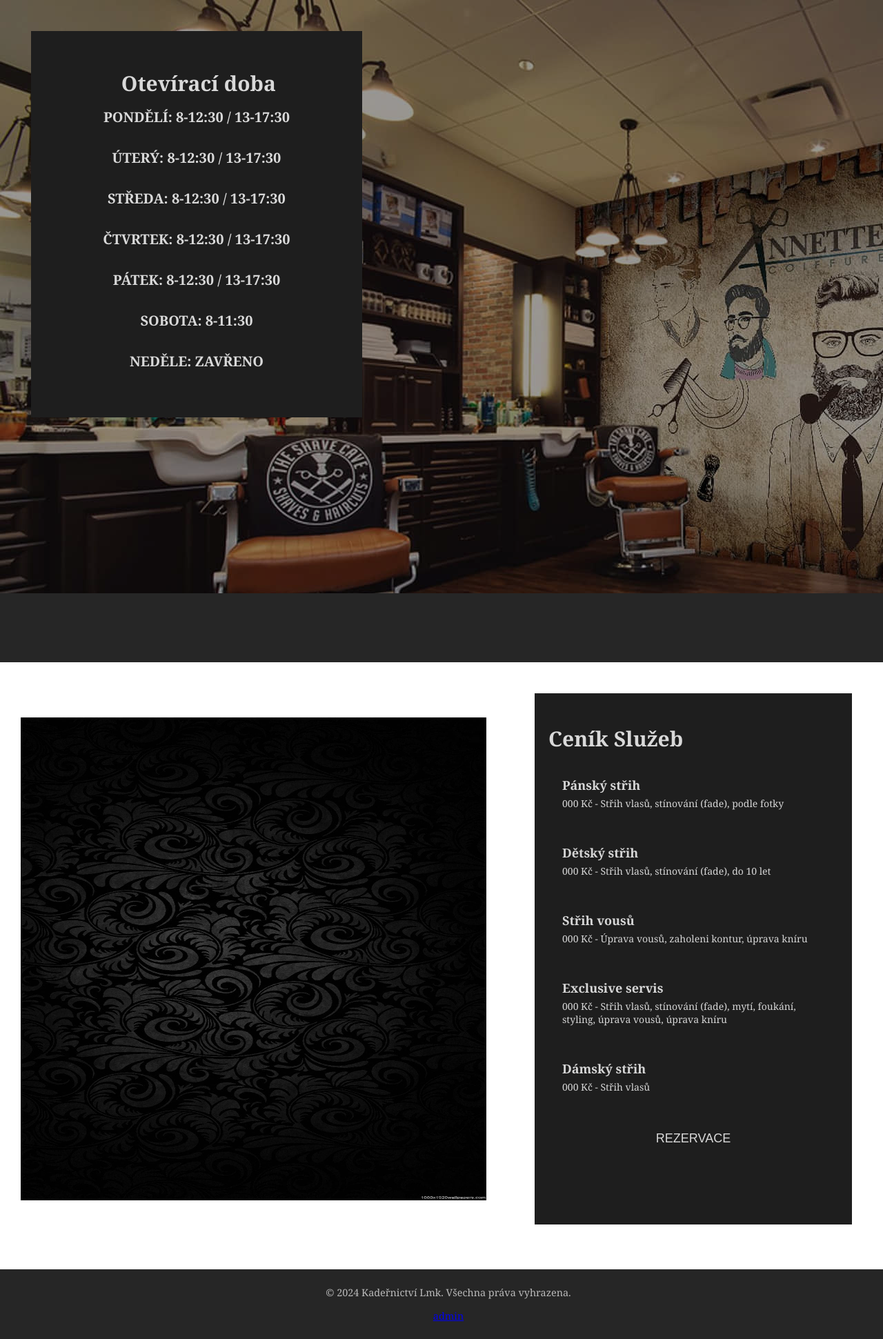
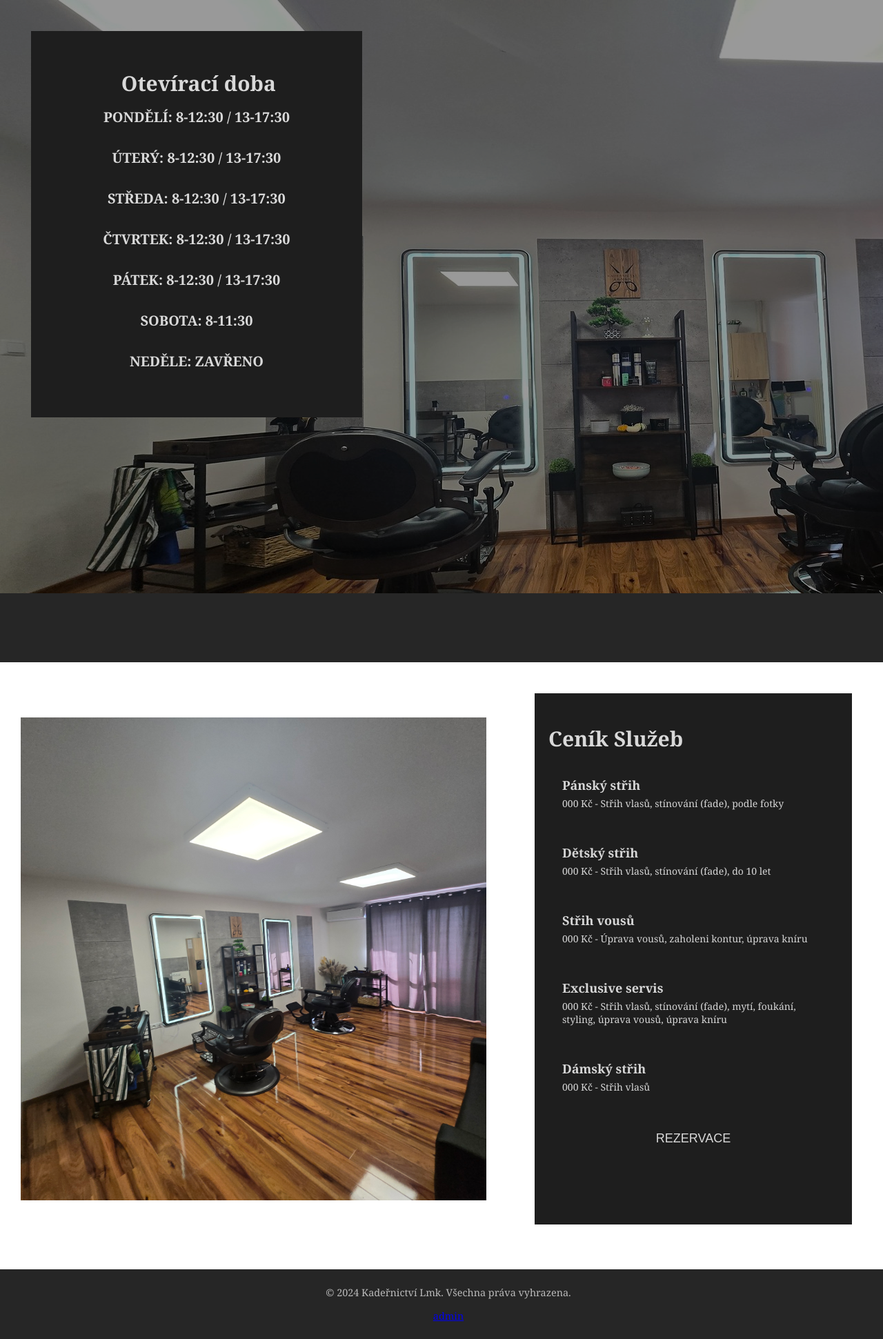
Before and after one commit to djwjlbadkbsnbd/new, a PHP site: page /main.html in a window 1280 px wide. Shown: the part 140-2081 px from the top of the page at 69% size. Run offline with PHP 8.4, Linux system fonts and the light colour scheme.

Commit message:
aktualizace_obrazku

```diff
--- a/main.html
+++ b/main.html
@@ -53,7 +53,7 @@
         <section id="section1" class="section">
             <div class="content-wrapper">
               <div class="image-wrapper">
-                <img src="img/wallpaperimg.jpg" alt="Image description">
+                <img src="img/lmk_img.jpg" alt="Image description">
               </div>
               <div class="services1">
                 <h2>Ceník Služeb</h2>
--- a/news.php
+++ b/news.php
@@ -76,7 +76,7 @@ $result = $conn->query($sql);
                 <li><a href="login.html">login</a></li>
                 <li><a href="main.html">Homepage</a></li>
                 <li><a href="#">Galerie</a></li>
-                <li><a href="index.html">Rezervace</a></li>
+                <li><a href="index.php">Rezervace</a></li>
                 <li><?php if (isset($_SESSION['is_admin']) && $_SESSION['is_admin'] === true) { ?>
     <div class="admin-controls">
         <a href="news_create.php" class="button-create">Create New Post</a>
--- a/style.css
+++ b/style.css
@@ -48,7 +48,7 @@ main {
     display: flex;
     justify-content: space-between;
     padding: 30px;
-    background-image: url(img/background.jpg);
+    background-image: url(img/background_lmk_1920x1080.jpg);
     box-shadow: inset 0 0 0 1000px rgba(0,0,0,.4);
 }
 .divmain {
```
Also changed, not shown: img/background_lmk.jpg (added), img/background_lmk_1920x1080.jpg (added), img/lmk_img.jpg (added).
